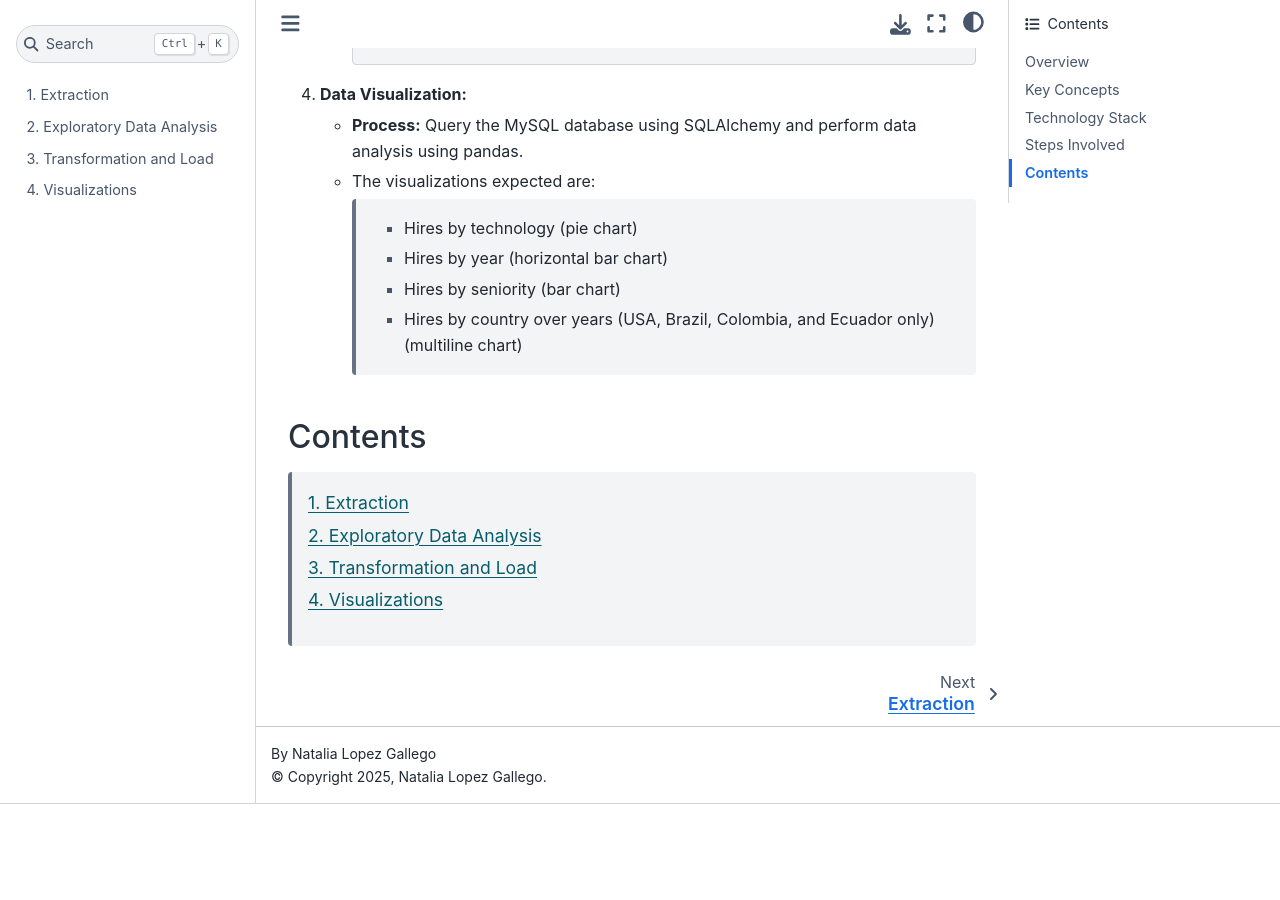
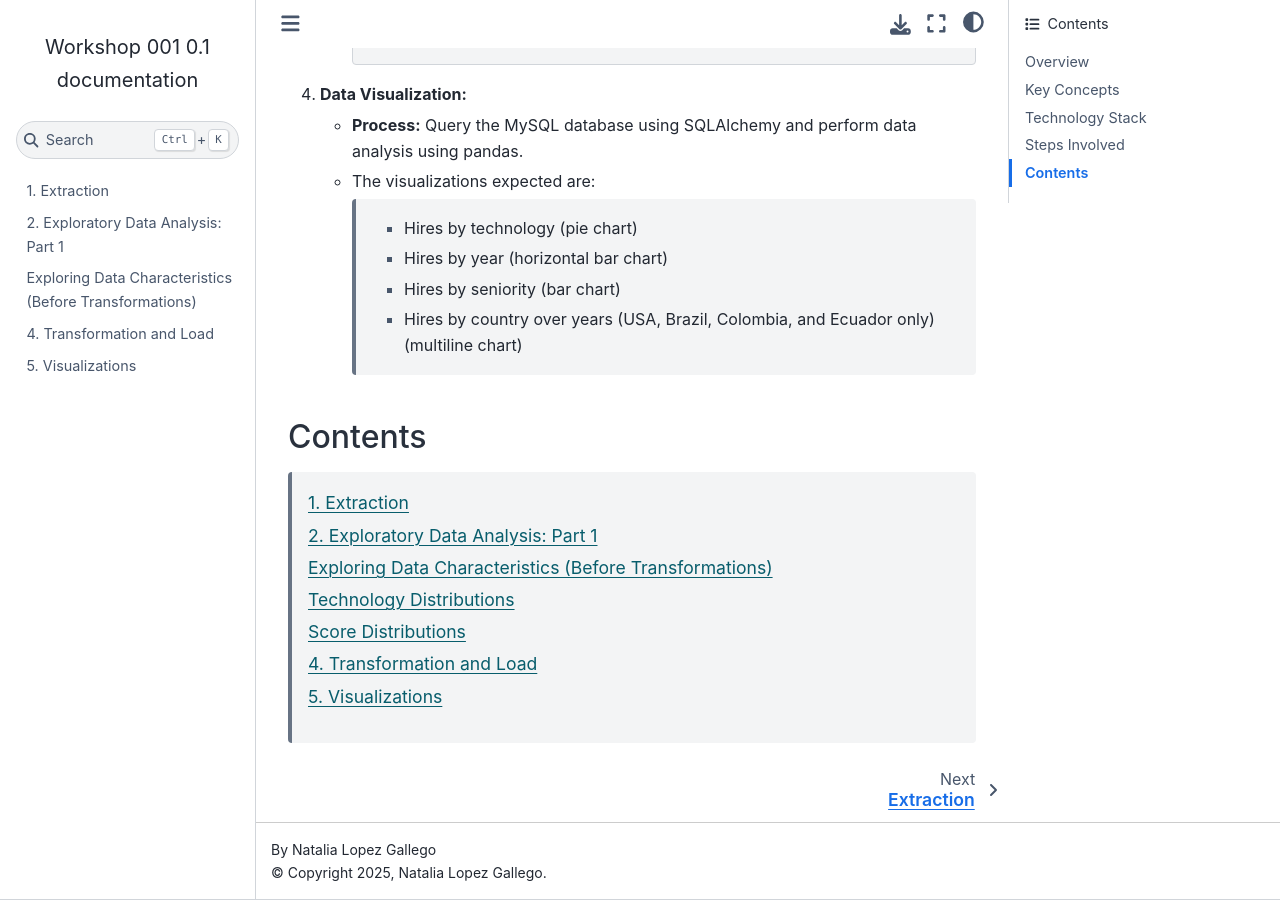
Before and after one commit to ntlg72/etl-ws-1, a Sphinx documentation site: the page built from docs/source/index.rst, in a window 1280 px wide and 900 px high, scrolled down 2033 px. Built offline with Sphinx 7.4.7 and the Sphinx Book theme 1.1.4, drawn with Linux system fonts in a browser that asks for light colours; before the commit the page ends 2837 px from its top, so only the background shows below that; some of the changed lines change nothing that is shown.

Commit message:
eda2 documentation updated

```diff
--- /dev/null
+++ b/docs/source/eda2.rst
@@ -0,0 +1,89 @@
+Exploring Data Characteristics (Before Transformations)
+========================================================
+
+Introduction
+------------
+Exploring data characteristics is crucial to gain meaningful insights into its structure, identify potential issues or anomalies, and inform analysis and modeling choices. Documenting findings during this step is essential for future reference or stakeholder communication. This section is linked to the ``001_eda.ipynb`` notebook of the project.
+
+.. contents::
+   :local:
+
+
+Geographical Distribution of Applicants
+---------------------------------------
+Top Countries with the Highest Applicant Counts (Bar Chart)
+~~~~~~~~~~~~~~~~~~~~~~~~~~~~~~~~~~~~~~~~~~~~~~~~~~~~~~~~~~~~
+A bar chart is used to visualize the top 20 countries with the highest applicant counts, created using Seaborn.
+
+
+.. image:: /image/chart1.png
+   :width: 600px
+
+**Findings:**
+    - **Even Distribution**: Most countries show nearly the same number of applicants (~250), suggesting equal popularity or deliberate balancing.
+    - **Global Representation**: Includes diverse regions from Europe, Asia, Africa, the Americas, and smaller territories, showing inclusivity.
+    - **Notable Territories**: The inclusion of regions like Svalbard & Jan Mayen Islands and Netherlands Antilles may reflect outreach to less-common areas.
+
+Top 5 technologies by top 10 countries
+----------------------------------------------
+A grouped bar chart visualizes the relationship between the top 20 countries and the top 5 technologies. This chart highlights applicant counts for each country-technology combination.
+
+
+.. image:: ../images/chart2.png
+   :width: 600px
+
+Findings:
+~~~~~~~~~
+
+    - Applicant distribution across countries shows significant variation. For example, Malaysia exhibits a peak in interest for Game Development. This could signal a regional specialization or a strong industry presence there.
+
+    - Smaller territories like Cook Islands and Saint Helena show consistently lower counts across all technologies, possibly due to their smaller populations. These territories contribute marginally to the total applicant pool, which could indicate limited accessibility or awareness of the technologies.
+
+    - Certain countries show a dominant preference for specific technologies. For instance, Malaysia has a clear affinity for Game Development, with a skewed distribution toward this technology.
+
+
+    - Across all countries, Game Development and DevOps emerge as the most popular technologies. This dominance suggests that these fields are globally trending or have more lucrative career opportunities.
+
+    - Technologies like Mulesoft and Social Media Community Management have significantly lower counts. These could represent niche interests or fields that are either less familiar or have fewer job opportunities globally.
+
+
+Technology Distributions
+=================================
+This section analyzes the distributions of Technology with a histogram.
+
+.. image:: ../images/chart3.png
+   :width: 600px
+
+Findings:
+~~~~~~~~~
+Game Development and DevOps emerge as the most popular technologies. This dominance suggests that these fields are globally trending or have more lucrative career opportunities, but it also entails stiff competition.
+
+Score Distributions
+=================================
+
+This section analyzes the distributions of Code Challenge and Technical Interview Scores.
+
+Score Distribution Analysis (Histograms)
+----------------------------------------
+Two histograms visualize the distributions for both **Code Challenge Score** and **Technical Interview Score**.
+
+.. image:: ../images/chart4.png
+   :width: 600px
+
+Findings:
+~~~~~~~~~
+The histograms reveal striking uniformity in both evaluations, which is uncommon in natural performance data. While this may reflect fairness in the scoring system, it could also obscure valuable insights about candidate performance. Further refinement of the scoring mechanism might help differentiate candidates more effectively
+
+
+
+
+Scores and Seniority Boxplot
+----------------------------
+A boxplot is used to analyze the relationship between **seniority levels** and the two scoring metrics (Code Challenge and Technical Interview). It highlights variations and patterns across different experience levels.
+
+.. image:: ../images/chart5.png
+   :width: 600px
+
+Findings:
+~~~~~~~~~
+  - The lack of significant differences in medians indicates that seniority does not appear to influence scores heavily.
--- a/docs/source/index.rst
+++ b/docs/source/index.rst
@@ -103,6 +103,7 @@
    :titlesonly:
 
    1. Extraction <extraction>
-   2. Exploratory Data Analysis <eda>
-   3. Transformation and Load <transformation_load>
-   4. Visualizations <visualization>
+   2. Exploratory Data Analysis: Part 1 <eda>
+   3. Exploratory Data Analysis: Part 2 <eda2>
+   4. Transformation and Load <transformation_load>
+   5. Visualizations <visualization>
```
Also changed, not shown: docs/images/chart1.png (added), docs/images/chart2.png (added), docs/images/chart3.png (added), docs/images/chart4.png (added), docs/images/chart5.png (added), 1 other file.
